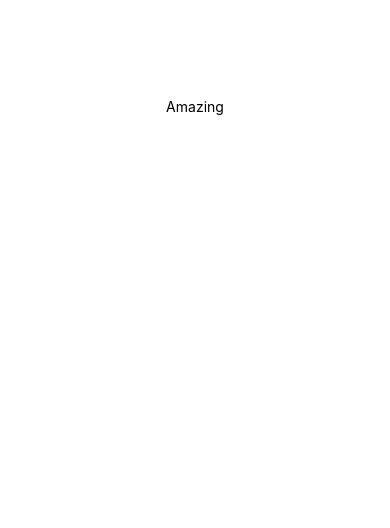
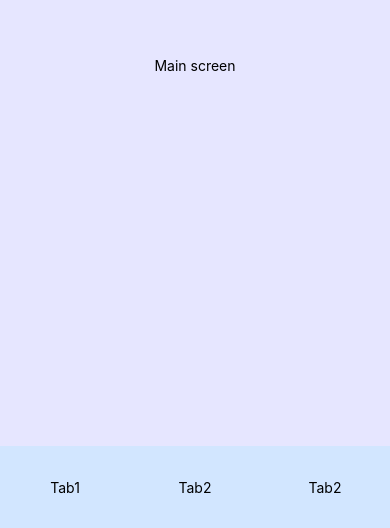
Before and after one commit to oblionC/SpendCheck, a React Native app: screen / in a window 390 px wide. Shown: the part 316-844 px from the top of the page. Built offline with nearby package versions, Linux system fonts and the light colour scheme.

Commit message:
Add colors.js contants file, Add basic layout for ios display

```diff
--- a/App.js
+++ b/App.js
@@ -1,20 +1,31 @@
 import { StatusBar } from 'expo-status-bar';
-import { StyleSheet, Text, View } from 'react-native';
+import { StyleSheet, Text, View, SafeAreaView } from 'react-native';
+import Navbar from './src/Navbar';
+import { COLORS } from './src/constants/colors';
+
 
 export default function App() {
   return (
-    <View style={styles.container}>
-      <Text>Amazing</Text>
-      <StatusBar style="auto" />
+    <View style={[styles.container]}>
+      <SafeAreaView style={[styles.screenwide, styles.main]}>
+        <Text>Main screen</Text>
+      </SafeAreaView>
+      <Navbar />
     </View>
   );
 }
 
 const styles = StyleSheet.create({
   container: {
-    flex: 1,
-    backgroundColor: '#fff',
-    alignItems: 'center',
-    justifyContent: 'center',
+    backgroundColor: COLORS.primary,
+    height: "100%",
+    width: "100%",
+    flexDirection: "column",
+  },
+  main: {
+    flexGrow: 1,
+    flex: "auto",
+    justifyContent: "center",
+    alignItems: "center"
   },
 });
--- /dev/null
+++ b/src/Navbar/index.js
@@ -0,0 +1,34 @@
+import { StyleSheet, Text, View, SafeAreaView } from 'react-native';
+import { COLORS } from '../constants/colors';
+import { Colors } from 'react-native/Libraries/NewAppScreen';
+
+export default function Navbar() {
+    return (
+        <SafeAreaView style={[styles.screenwide, styles.navbar]}>
+            <View style={[styles.tab]}>
+                <Text>Tab1</Text>
+            </View>
+            <View style={[styles.tab]}>
+                <Text>Tab2</Text>
+            </View>
+            <View style={[styles.tab]}>
+                <Text>Tab2</Text>
+            </View>
+        </SafeAreaView>
+    )
+}
+
+const styles = StyleSheet.create({
+    navbar: {
+        flexDirection: "row",
+        backgroundColor: COLORS.secondary,
+        flex: 0.11
+    },
+    tab: {
+        backgroundColor: COLORS.secondary,
+        height: "100%",
+        flex: 1,
+        justifyContent: "center",
+        alignItems: "center"
+    }
+})
--- /dev/null
+++ b/src/constants/colors.js
@@ -0,0 +1,6 @@
+export const COLORS = {
+    primary: "#e6e6ff",
+    secondary: "#d2e6ff",
+    tertiary: "#BFD8AF",
+    quaternary: "#99BC85"
+}
```
Also changed, not shown: package.json (+4 -3 lines), 1 other file (tests, documents, lock files or other folders).
